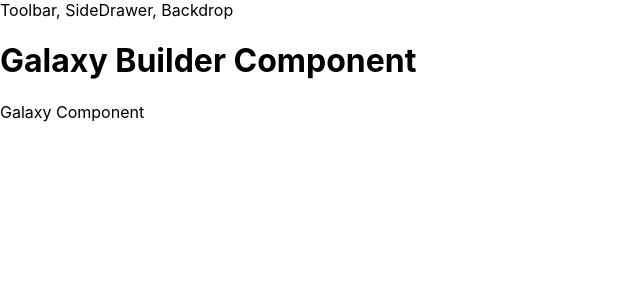
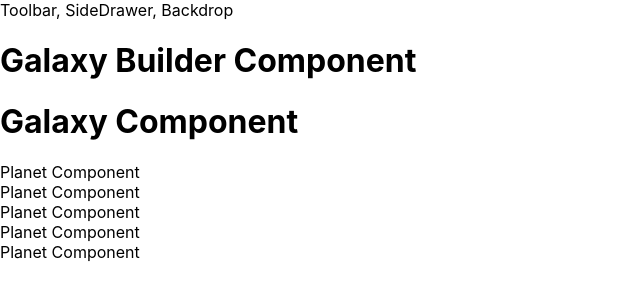
Before and after one commit to mcheng09/react-galaxy-builder, a React app: page / in a window 1280 px wide. Shown: the top 300 px of the page, without its empty margins (0-640 px from the left). Built offline with nearby package versions, Linux system fonts and the light colour scheme.

Commit message:
updates(Galaxy): imports Planet and adds static Planet components

```diff
--- a/src/components/Galaxy/Galaxy.js
+++ b/src/components/Galaxy/Galaxy.js
@@ -1,8 +1,17 @@
 import React from 'react';
+
+import Planet from './Planet/Planet'
 
 const galaxy = (props) => {
   return (
-    <div>Galaxy Component</div>
+    <div className='Galaxy'>
+      <h1>Galaxy Component</h1>
+      <Planet type='mercury' />
+      <Planet type='mars' />
+      <Planet type='mars' />
+      <Planet type='jupiter' />
+      <Planet type='saturn' />
+    </div>
   )
 }
 
```
